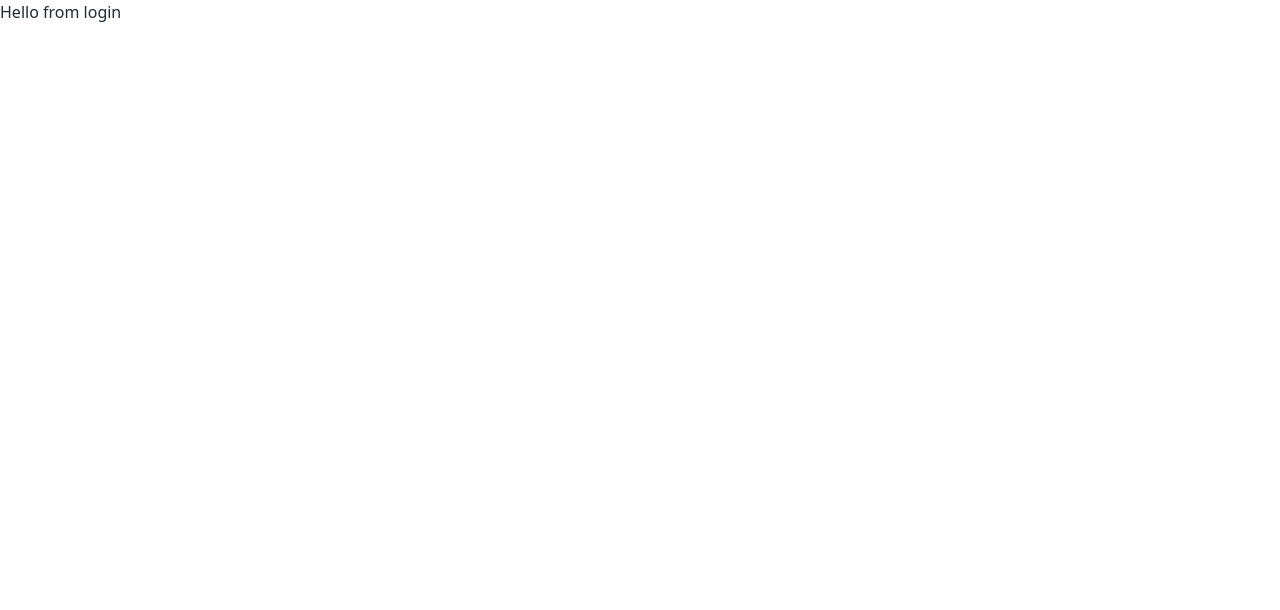
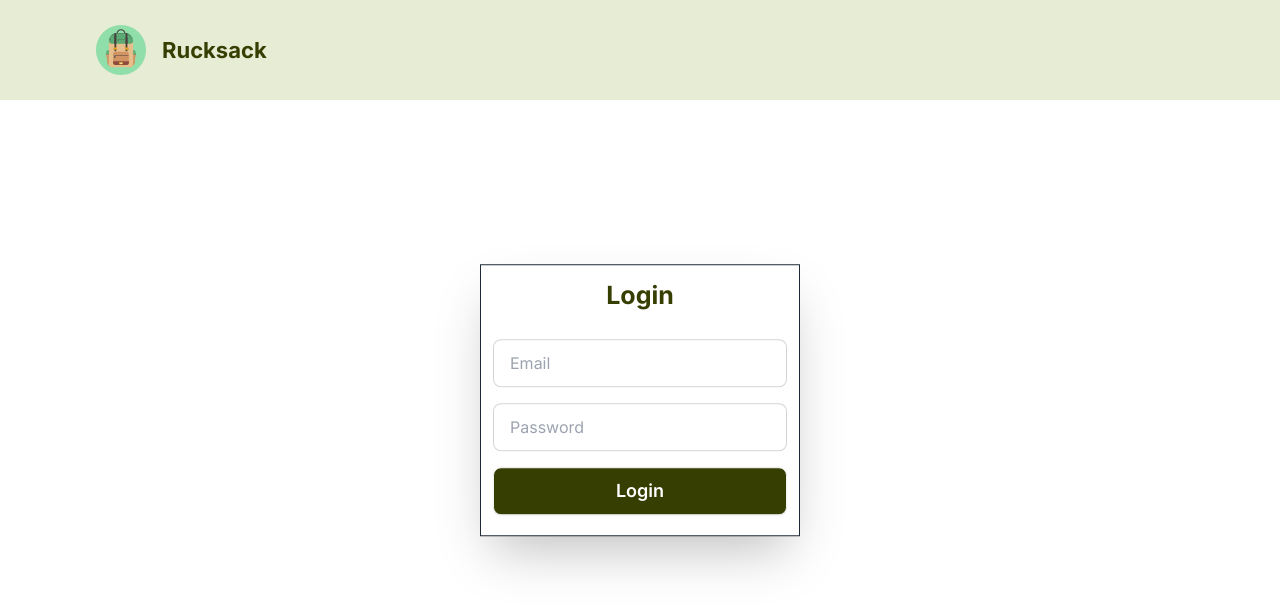
Before and after one commit to vipulthakur8/rucksack-fe, a React (Vite) app: page /login in a window 1280 px wide. Shown: the top 610 px of the page. Built offline with nearby package versions, Linux system fonts and the light colour scheme.

Commit message:
login page

```diff
--- a/package.json
+++ b/package.json
@@ -10,8 +10,11 @@
     "preview": "vite preview"
   },
   "dependencies": {
+    "@reduxjs/toolkit": "^2.0.1",
     "react": "^18.2.0",
     "react-dom": "^18.2.0",
+    "react-hook-form": "^7.49.3",
+    "react-redux": "^9.1.0",
     "react-router-dom": "^6.21.3"
   },
   "devDependencies": {
--- a/src/App.tsx
+++ b/src/App.tsx
@@ -2,6 +2,8 @@
 import { Route, Routes } from 'react-router-dom';
 // import Header from './components/header.tsx';
 import Home from './pages/home.tsx';
+import Login from './pages/login.tsx';
+import Signup from './pages/signup.tsx';
 
 function App() {
 
@@ -10,13 +12,11 @@ function App() {
       <Routes>
         <Route path='/' element={<Home />} />
         <Route path='/login' element={
-        <p>
-          Hello from login
-        </p>
+          <Login />
         } />
 
         <Route path='/signup' element={
-          <p>Hello from Sign up</p>
+          <Signup />
         }/>
 
       </Routes>
--- a/src/main.tsx
+++ b/src/main.tsx
@@ -4,10 +4,24 @@ import App from './App.tsx'
 import './index.css'
 import { BrowserRouter } from 'react-router-dom'
 
+import { configureStore, combineReducers } from '@reduxjs/toolkit';
+import { Provider } from 'react-redux';
+
+const rootReducers = combineReducers({
+
+})
+
+const store = configureStore({
+  reducer: rootReducers,
+})
+
+
 ReactDOM.createRoot(document.getElementById('root')!).render(
   <>
     <BrowserRouter>
-      <App />
+    <Provider store={store}>
+        <App />
+    </Provider>
     </BrowserRouter>
   </>,
 )
--- a/src/pages/home.tsx
+++ b/src/pages/home.tsx
@@ -12,10 +12,10 @@ function Home() {
                             Store your confidential documents, images, and videos.
                         </h1>
                         <div className="mt-[2rem] w-fit mx-auto md:full md:ml-0">
-                            <Link to={'/login'} className="btn bg-olive text-white text-[16px] md:text-[18px] hover:text-[22px] hover:bg-olive">
+                            <Link to={'/login'} className="btn btn-sm md:btn-md bg-olive text-white text-[16px] md:text-[18px] hover:text-[22px] hover:bg-olive">
                                 Login
                             </Link>
-                            <Link to={'/signup'} className="btn bg-olive text-[16px] md:text-[18px] text-white ml-[1rem] hover:text-[22px] hover:bg-olive">
+                            <Link to={'/signup'} className="btn btn-sm md:btn-md bg-olive text-[16px] md:text-[18px] text-white ml-[1rem] hover:text-[22px] hover:bg-olive">
                                 Sign up
                             </Link>
                         </div>
--- /dev/null
+++ b/src/pages/login.tsx
@@ -0,0 +1,42 @@
+import { useState } from "react";
+import Header from "../components/header";
+
+function Login() {
+
+    const [loginCred, setLoginCred] = useState({
+        email: '',
+        password: ''
+    });
+
+    function changeHandler(e) {
+        const {name, value} = e.target;
+        setLoginCred({
+            ...loginCred,
+            [name]: value
+        })
+    }
+
+    function submitHandler() {
+        console.log('from submit handler')
+    }
+
+    // console.log("logincred", loginCred);
+
+    return (
+        <div>
+            <Header />
+            <div className="relative font-inter w-full h-[500px] sm:h-[600px]">
+                <div className="border p-2 sm:p-3 shadow-2xl absolute w-[95%] sm:w-[80%] md:w-1/2 lg:w-1/4 h-fit top-[50%] left-[50%] transform -translate-x-[50%] -translate-y-[50%]">
+                    <h1 className="text-[25px] text-olive text-center font-bold">Login</h1>
+                    <input onChange={changeHandler} name="email" value={loginCred.email} type="text" placeholder="Email" className="input input-bordered w-full max-w-full mt-[1.5rem]" />
+                    <input onChange={changeHandler} name="password" value={loginCred.password} type="password" placeholder="Password" className="input input-bordered w-full max-w-full mt-[1rem]" />
+                    <button onClick={submitHandler} className="btn block bg-olive text-[18px] text-white w-full mt-[1rem] mb-[0.5rem]">
+                        Login
+                    </button>
+                </div>
+            </div>
+        </div>
+    )
+}
+
+export default Login;
--- /dev/null
+++ b/src/pages/signup.tsx
@@ -0,0 +1,12 @@
+import Header from "../components/header";
+
+function Signup() {
+    return (
+        <div>
+            <Header />
+        </div>
+    )
+}
+
+
+export default Signup;
```
Also changed, not shown: 1 other file (tests, documents, lock files or other folders).
